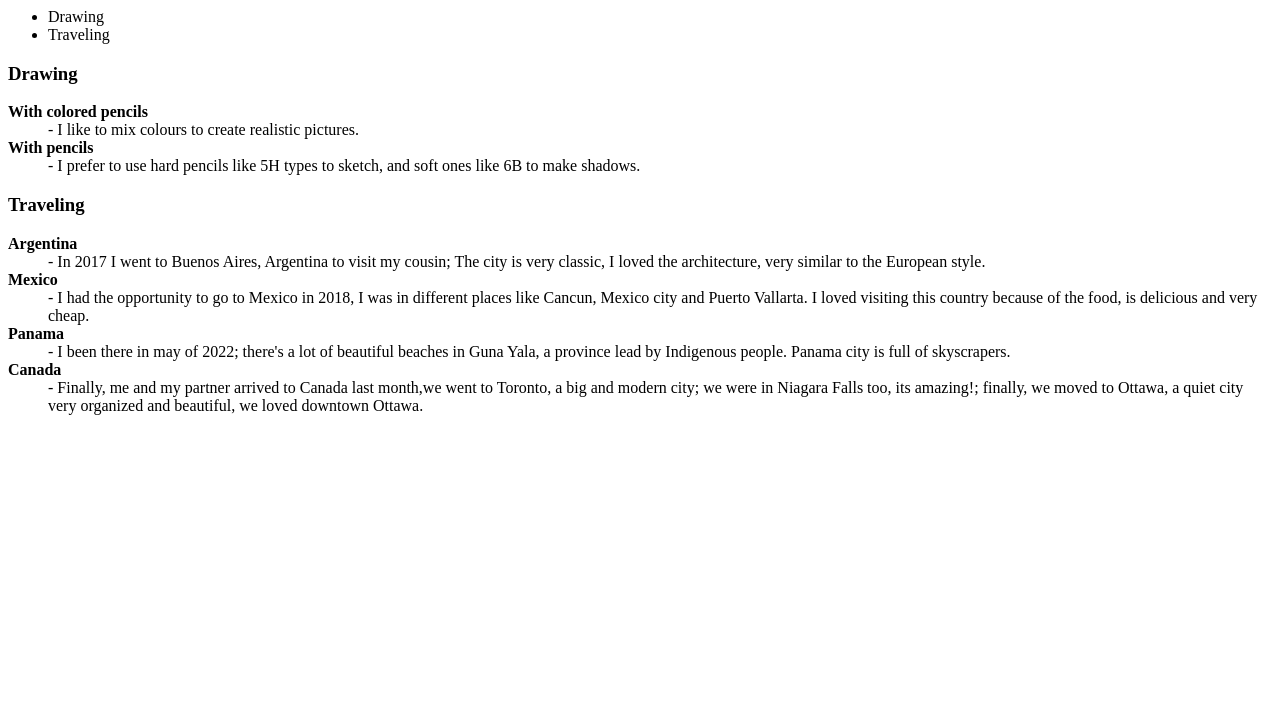
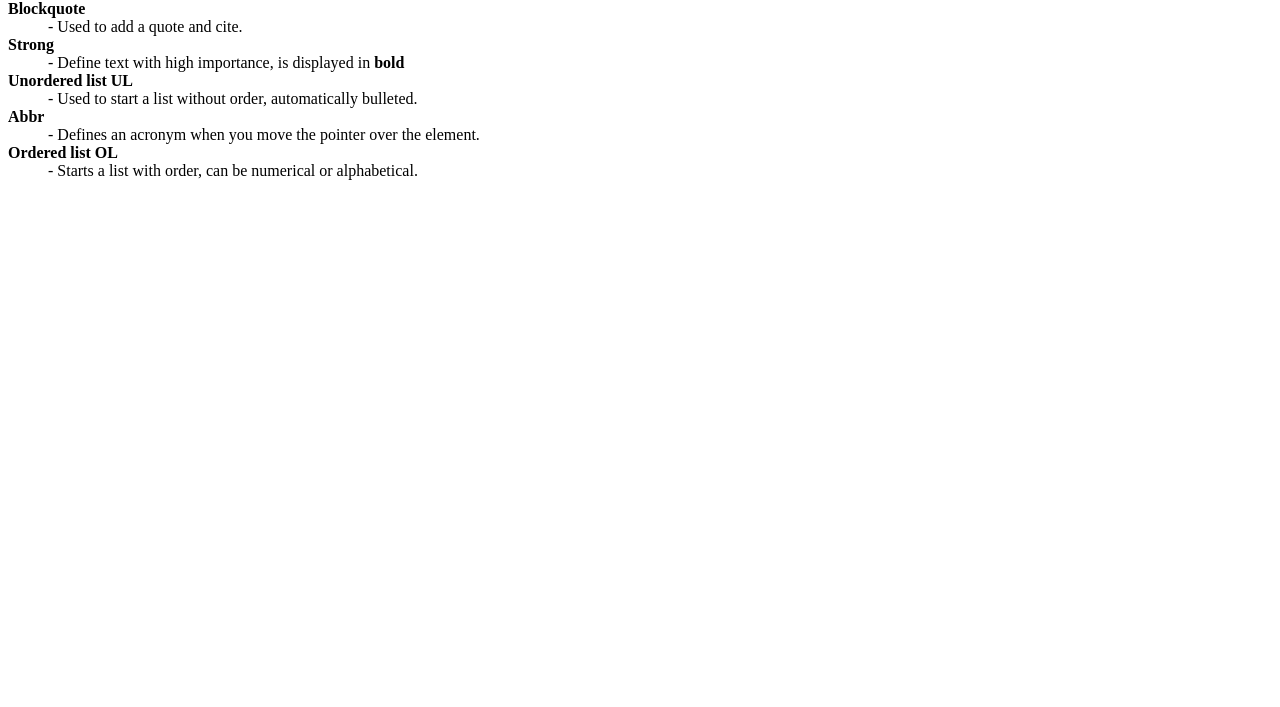
Before and after one commit to Catherocks87/html-assignment, a plain HTML site: page notes.html in a window 1280 px wide. Shown: the part 93-800 px from the top of the page. Drawn offline with Linux system fonts and the light colour scheme.

Commit message:
final final

```diff
--- a/notes.html
+++ b/notes.html
@@ -1,10 +1,11 @@
 <!DOCTYPE html>
 <html lang="en">
+
 <head>
     <meta charset="UTF-8">
     <meta http-equiv="X-UA-Compatible" content="IE=edge">
     <meta name="viewport" content="width=device-width, initial-scale=1.0">
-    <title>My Hobbies!</title>
+    <title>Notes</title>
 </head>
 
 <body>
@@ -12,43 +13,23 @@
         <li><a href="index.html">home</a></li>
         </ul>
 
-    <h2>My hobbies!</h2>
-    <ul>
-
-        <li>Drawing</li>
-        <li>Traveling</li>
-
-      </ul>
-
-      <h3>Drawing</h3>
+      <h3>Tags</h3>
 
       <dl>
-        <dt> <strong>With colored pencils</strong> </dt>
-        <dd>- I like to mix colours to create realistic pictures.</dd>
-        <dt> <strong>With pencils</strong></dt>
-        <dd>- I prefer to use hard pencils like 5H types to sketch, and soft ones like 6B to make shadows.</dd>
+        <dt> <strong>Blockquote</strong> </dt>
+        <dd>- Used to add a quote and cite.
+
+        <dt> <strong>Strong</strong></dt>
+        <dd>- Define text with high importance, is displayed in <strong>bold</strong></dd>
+
+        <dt><strong>Unordered list UL</strong></dt>
+        <dd>- Used to start a list without order, automatically bulleted.</dd>
+
+        <dt><strong>Abbr</strong></dt>
+        <dd>- Defines an acronym when you move the pointer over the element.</dd>
+
+        <dt><strong>Ordered list OL</strong></stron></dt>
+        <dd>- Starts a list with order, can be numerical or alphabetical.</dd>
       </dl>
-
-      <h3>Traveling</h3>
-
-      <dl>
-        <dt> <strong>Argentina</strong></dt>
-        <dd> - In 2017 I went to Buenos Aires, Argentina to visit my cousin; The city is very classic,
-            I loved the architecture, very similar to the European style.</dd>
-
-        <dt> <strong>Mexico</strong></dt>
-        <dd> - I had the opportunity to go to Mexico in 2018, I was in different places like Cancun, Mexico city and
-        Puerto Vallarta. I loved visiting this country because of the food, is delicious and very cheap.</dd>
-
-        <dt><strong>Panama</strong></dt>
-        <dd>- I been there in may of 2022; there's a lot of beautiful beaches in Guna Yala, a province lead by
-            Indigenous people. Panama city is full of skyscrapers.</dd>
-        <dt><strong>Canada</strong></dt>
-        <dd>- Finally, me and my partner arrived to Canada last month,we went to Toronto, a big and modern city;
-            we were in Niagara Falls too, its amazing!; finally, we moved to Ottawa, a quiet city very organized and
-            beautiful, we loved downtown Ottawa.</dd>
-      </dl>
-
-
 </body>
 </html>
```
Also changed, not shown: index.html (+10 -7 lines).
